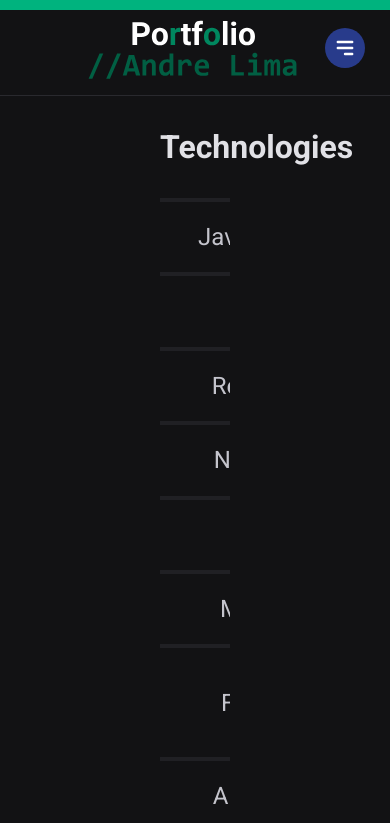
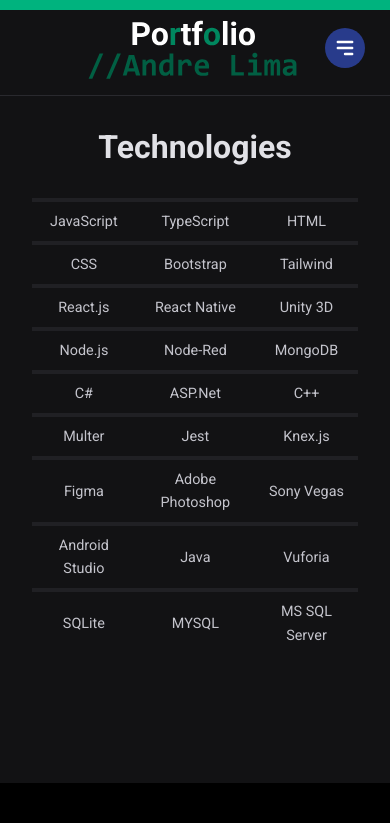
Before and after one commit to Andre2553/portfolio-template, a React (Vite) app: page /skills in a window 390 px wide. Shown: the top 823 px of the page. Built offline with nearby package versions, Linux system fonts and the light colour scheme.

Commit message:
Skills page Responsiveness & Projects Animations

```diff
--- a/src/pages/Home/styles.ts
+++ b/src/pages/Home/styles.ts
@@ -6,7 +6,7 @@
    flex-direction:column;
    align-items:center;
    justify-content:center;
-
+   padding-bottom: 10rem;
    form{
       display:flex;
       flex-direction:column;
--- a/src/pages/Projects/Components/Project/index.tsx
+++ b/src/pages/Projects/Components/Project/index.tsx
@@ -7,7 +7,16 @@
    visible: { opacity: 1, scale: 1,x:0, transition: { duration: 0.5 } },
    hidden: { opacity: 0, scale: 0.8, x:-200 }
  };
-export function Project(){
+
+ const boxVariantToLeft = {
+  visible: { opacity: 1, scale: 1,x:0, transition: { duration: 0.5 } },
+  hidden: { opacity: 0, scale: 0.8, x:80 }
+};
+ interface Project {
+    id: number;
+ }
+export function Project(props:Project){
+  const variant = props.id % 2 === 0 ? boxVariant : boxVariantToLeft;
    const control = useAnimation();
    const [ref, inView] = useInView();
 
@@ -21,7 +30,7 @@
 
 
 return (
-   <ProjectContainer ref={ref} animate={control} initial="hidden" variants={boxVariant}>
+   <ProjectContainer ref={ref} animate={control} initial="hidden" variants={variant}>
 
    </ProjectContainer>
 )
--- a/src/pages/Projects/index.tsx
+++ b/src/pages/Projects/index.tsx
@@ -9,11 +9,11 @@
 return (
    <ProjectsContainer>
        <ProjectsList>
-         <Project/>
-         <Project/>
-         <Project/>
-         <Project/>
-         <Project/>
+         <Project id={0}/>
+         <Project id={1}/>
+         <Project id={2}/>
+         <Project id={3}/>
+         <Project id={4}/>
        </ProjectsList>
    </ProjectsContainer>
 )
--- a/src/pages/Skills/styles.ts
+++ b/src/pages/Skills/styles.ts
@@ -12,6 +12,10 @@
       text-align: center;
       color: ${(props) => props.theme['gray-100']};
    }
+   @media screen and (max-width: 768px) {
+      padding: 8rem 2rem 8rem 2rem;
+      flex-direction: column;
+}
 
 `;
 export const SkillsList = styled.div`
@@ -22,7 +26,6 @@
    table{
       width: 100%;
       border-collapse: collapse;
-      min-width: 600px;
 
       th {
 
@@ -31,6 +34,9 @@
          color: ${(props) => props.theme['gray-100']};
          font-size: 0.875rem;
          line-height: 1.6;
+         @media screen and (max-width: 768px) {
+            font-size: 0.8rem;
+         }
       }
       td {
          padding: 1rem;
@@ -38,6 +44,10 @@
          font-size: 1.5rem;
          line-height: 1.6;
          text-align: center;
+         @media screen and (max-width: 768px) {
+            font-size: 0.9rem;
+            padding: 0.5rem;
+         }
       }
    }
 `
```
